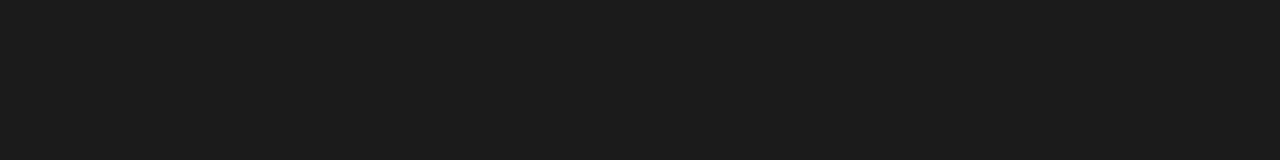
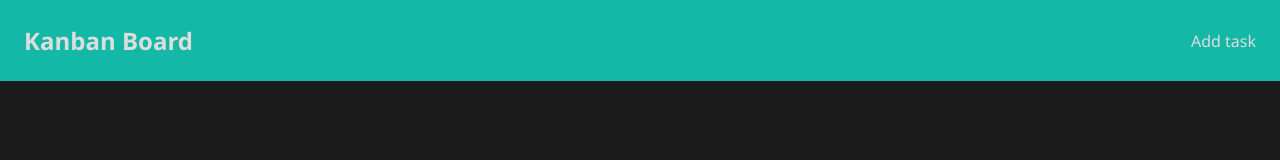
Before and after one commit to mddehan164/kanban-board, a plain HTML site: page index.html in a window 1280 px wide. Drawn offline with Linux system fonts and the light colour scheme.

Commit message:
3rd commit

```diff
--- a/index.html
+++ b/index.html
@@ -8,5 +8,12 @@
     <link rel="stylesheet" href="./styles/global.css" />
     <link rel="stylesheet" href="./styles/style.css" />
   </head>
-  <body></body>
+  <body>
+    <nav>
+      <div class="logo">
+        <h1>Kanban Board</h1>
+      </div>
+      <div class="nav-items">Add task</div>
+    </nav>
+  </body>
 </html>
--- a/styles/style.css
+++ b/styles/style.css
@@ -0,0 +1,7 @@
+nav {
+  display: flex;
+  align-items: center;
+  justify-content: space-between;
+  padding: var(--space-fluid-md);
+  background-color: var(--color-secondary);
+}
```
